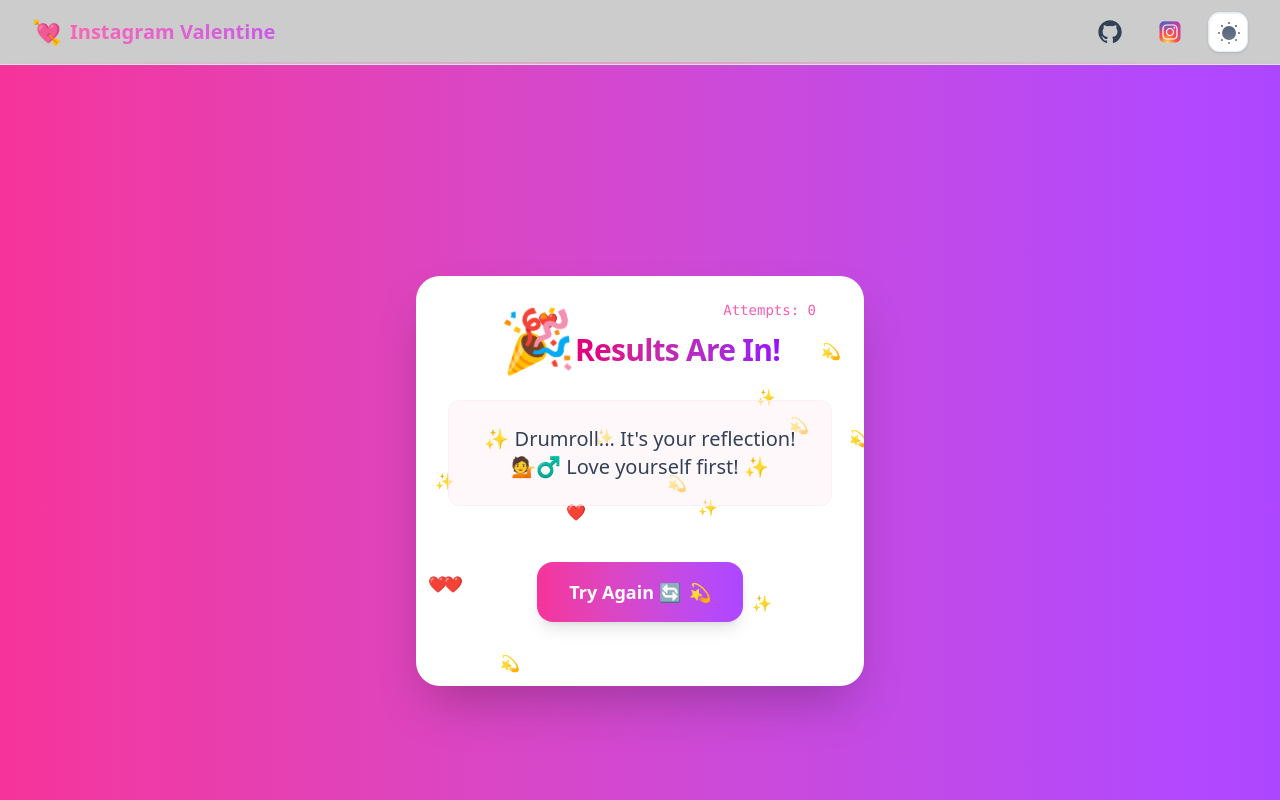
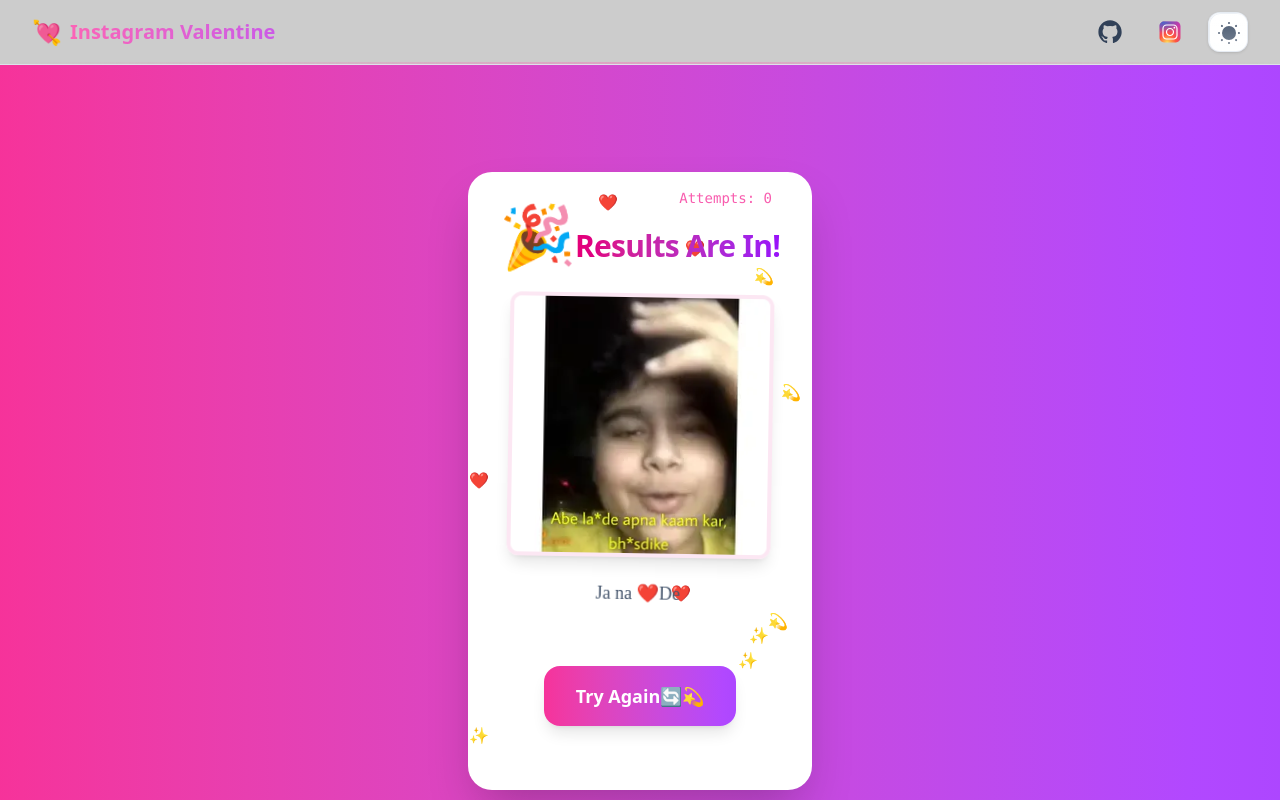
Before and after one commit to rameshdotin/valentine, a React (Vite) app: page /results in a window 1280 px wide. Shown: the top 800 px of the page. Built offline with nearby package versions, Linux system fonts and the light colour scheme; sample sign-in values are in the browser's storage.

Commit message:
removed the funny quotes

```diff
--- a/src/components/ResultsPage.jsx
+++ b/src/components/ResultsPage.jsx
@@ -3,10 +3,17 @@ import { useNavigate } from "react-router-dom";
 
 function ResultsPage() {
   const [attempts, setAttempts] = useState(0);
-  const [showMeme, setShowMeme] = useState(false);
   const [isLoading, setIsLoading] = useState(false);
+  const [currentMeme, setCurrentMeme] = useState("");
   const loginUser = localStorage.getItem("user");
   const navigate = useNavigate();
+
+  const memeImages = [
+    "/Chala-ja-BSDK.webp",
+    "/meme-image.webp",
+    "/babaji.jpg",
+    // "https://i.imgflip.com/2hgfw.jpg",
+  ];
 
   useEffect(() => {
     if (!loginUser) {
@@ -14,23 +21,8 @@ function ResultsPage() {
     }
     const savedAttempts = localStorage.getItem(`${loginUser}Attempts`) || 0;
     setAttempts(Number(savedAttempts));
-    setShowMeme(Number(savedAttempts) > 5);
+    setCurrentMeme(memeImages[Math.floor(Math.random() * memeImages.length)]);
   }, [loginUser, navigate]);
-
-  const funnyQuotes = [
-    "Our algorithms detected your Valentine... is your pet! 🐾",
-    "Surprise! It's your WiFi router - it's always there for you 📶",
-    "Drumroll... It's your reflection! 💁♂️ Love yourself first!",
-    "Plot twist! It's your childhood imaginary friend 👻",
-    "Big reveal: Your bed pillow - never leaves your side 🛌",
-  ];
-
-  const memeImages = [
-    "/Chala-ja-BSDK.webp",
-    "/meme-image.webp",
-    "/babaji.jpg",
-    "https://i.imgflip.com/2hgfw.jpg",
-  ];
 
   const handleTryAgain = () => {
     setIsLoading(true);
@@ -39,14 +31,10 @@ function ResultsPage() {
     setTimeout(() => {
       localStorage.setItem(`${loginUser}Attempts`, newAttempts);
       setAttempts(newAttempts);
-      setShowMeme(newAttempts > 4);
+      setCurrentMeme(memeImages[Math.floor(Math.random() * memeImages.length)]);
       setIsLoading(false);
-    }, 1500); // Simulated loading delay
+    }, 1500);
   };
-
-  const currentContent = showMeme
-    ? memeImages[Math.floor(Math.random() * memeImages.length)]
-    : funnyQuotes[Math.floor(Math.random() * funnyQuotes.length)];
 
   return (
     <div className="min-h-screen flex items-center justify-center">
@@ -72,23 +60,22 @@ function ResultsPage() {
           {/* Animated emoji header */}
           <div className="relative inline-block">
             <div className="animate-wiggle text-4xl sm:text-6xl transform-gpu">
-              {showMeme ? "🤦♂️" : "🎉"}
+              {attempts > 4 ? "🤦♂️" : "🎉"}
             </div>
             <div className="absolute -inset-4 bg-pink-500/10 rounded-full blur-xl opacity-0 group-hover/container:opacity-40 transition-opacity duration-300" />
           </div>
 
           {/* Gradient title with shine effect */}
           <h2 className="text-2xl sm:text-3xl font-bold bg-gradient-to-r from-pink-600 to-purple-600 dark:from-pink-400 dark:to-purple-400 bg-clip-text text-transparent tracking-tight relative inline-block">
-            {showMeme ? "Seriously? Again?!" : "Results Are In!"}
+            {attempts > 4 ? "Seriously? Again?!" : "Results Are In!"}
             <span className="absolute -inset-1 bg-gradient-to-r from-white/30 to-transparent dark:from-black/30 opacity-0 group-hover/container:opacity-100 transition-opacity duration-300 rounded-full" />
           </h2>
 
-          {/* Content area */}
-          {showMeme ? (
+          {/* Meme content area */}
           <div className="animate-tilt-shake">
             <div className="relative inline-block transform hover:-rotate-2 transition-transform duration-300">
               <img
-                  src={currentContent}
+                src={currentMeme}
                 alt="Funny meme"
                 className="rounded-xl border-4 border-pink-100 dark:border-slate-700 mx-auto shadow-lg transform hover:scale-105 transition-transform duration-300"
               />
@@ -97,11 +84,6 @@ function ResultsPage() {
               Ja na ❤️De
             </p>
           </div>
-          ) : (
-            <p className="text-xl text-slate-700 dark:text-slate-300 bg-pink-50/50 dark:bg-slate-700/50 p-6 rounded-xl border border-pink-100/50 dark:border-slate-700/50 hover:bg-pink-100/30 dark:hover:bg-slate-700/30 transition-colors duration-300">
-              ✨ {currentContent} ✨
-            </p>
-          )}
 
           {/* Interactive button */}
           <button
@@ -135,22 +117,29 @@ function ResultsPage() {
                   </svg>
                   Scanning Universe...
                 </>
-              ) : showMeme ? (
-                <>
-                  <span className="animate-bounce">🥺</span>I Swear, Last Try!
+              ) : (
+                <div>
+                  {attempts < 2 ? (
+                    <div>
+                      {" "}
+                      Try Again
+                      <span className="animate-spin">🔄</span>
+                      <span className="animate-spin">💫</span>
+                    </div>
+                  ) : (
+                    <div>
+                      <span className="animate-bounce">🥺</span>I Swear, Last
+                      Try!
                       <span className="animate-bounce">🥺</span>
-                </>
-              ) : (
-                <>
-                  Try Again 🔄
-                  <span className="group-hover/button:animate-spin">💫</span>
-                </>
+                    </div>
+                  )}
+                </div>
               )}
             </span>
           </button>
 
           {/* Attempt counter */}
-          <div className="absolute -top-2 right-4 text-sm text-pink-500/80 dark:text-pink-400/80 font-mono">
+          <div className="absolute -top-4 right-2 text-sm text-pink-500/80 dark:text-pink-400/80 font-mono">
             Attempts: {attempts}
           </div>
         </div>
```
Lines whose indentation alone changed are shown as unchanged.
